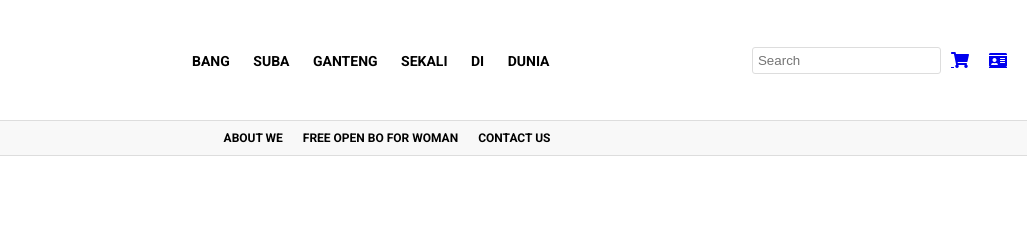
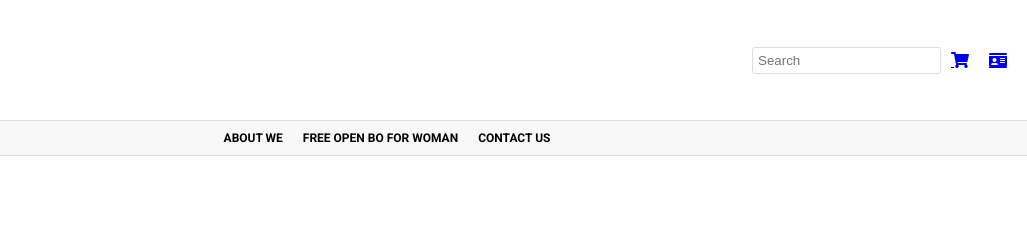
Before and after one commit to immanuely/UTS_Tim03, a plain HTML site: page FrontEnd/Homepages.html in a window 1280 px wide. Shown: the top 235 px of the page, 253-1280 px from the left. Drawn offline with Linux system fonts and the light colour scheme.

Commit message:
Update Homepages.html
memperbaiki tampilan homepages

```diff
--- a/FrontEnd/Homepages.html
+++ b/FrontEnd/Homepages.html
@@ -21,26 +21,6 @@
                 </h1>
             </a>
         </div>
-        <nav>
-            <a href="#">
-                BANG
-            </a>
-            <a href="#">
-                SUBA
-            </a>
-            <a href="#">
-                GANTENG
-            </a>
-            <a href="#">
-                SEKALI
-            </a>
-            <a href="#">
-                DI
-            </a>
-            <a href="#">
-                DUNIA
-            </a>
-        </nav>
         <div class="search-cart">
             <input id="keyword" placeholder="Search" type="text" />
             <a href="Checkout.html" class="fas fa-shopping-cart"></a>
```
